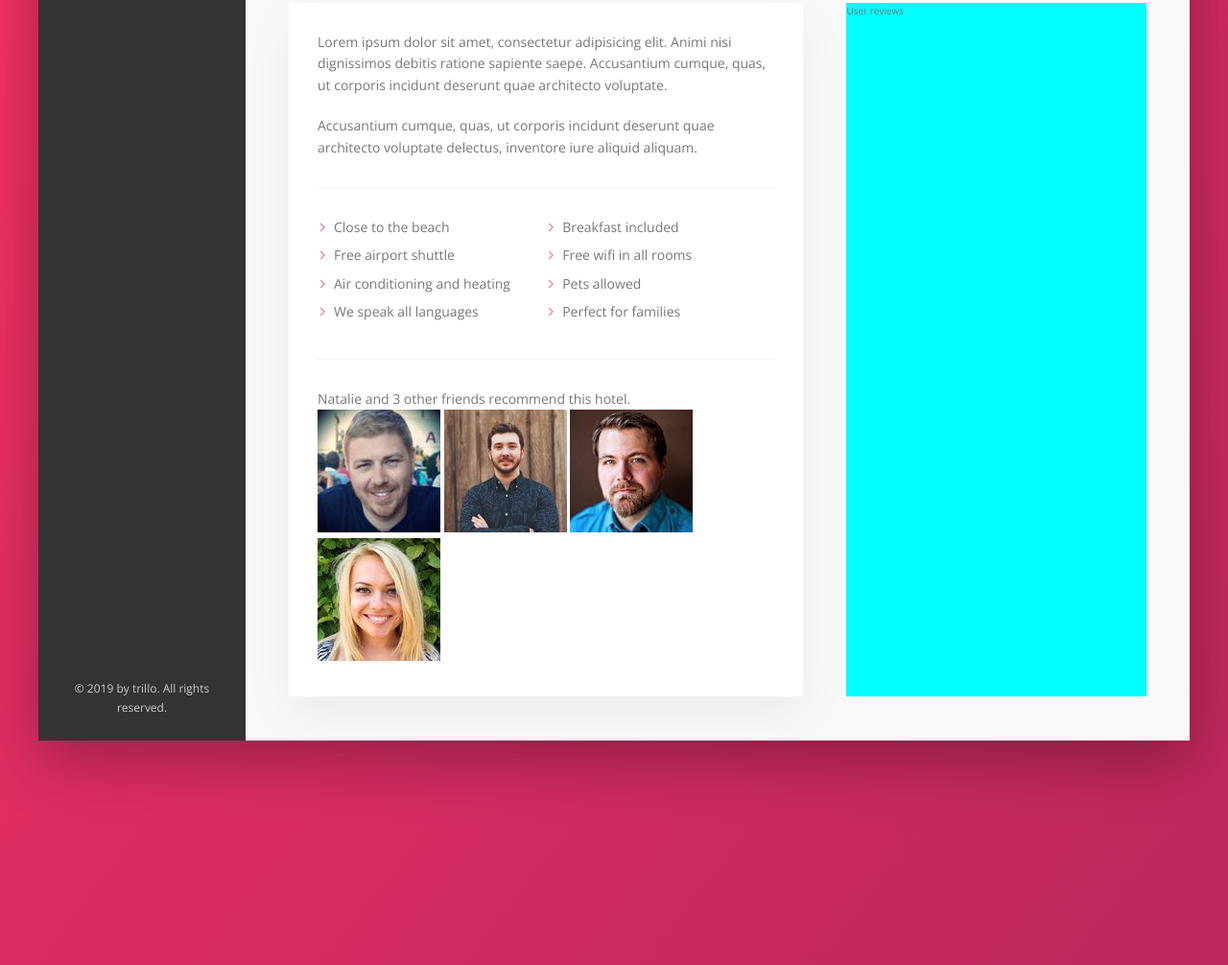
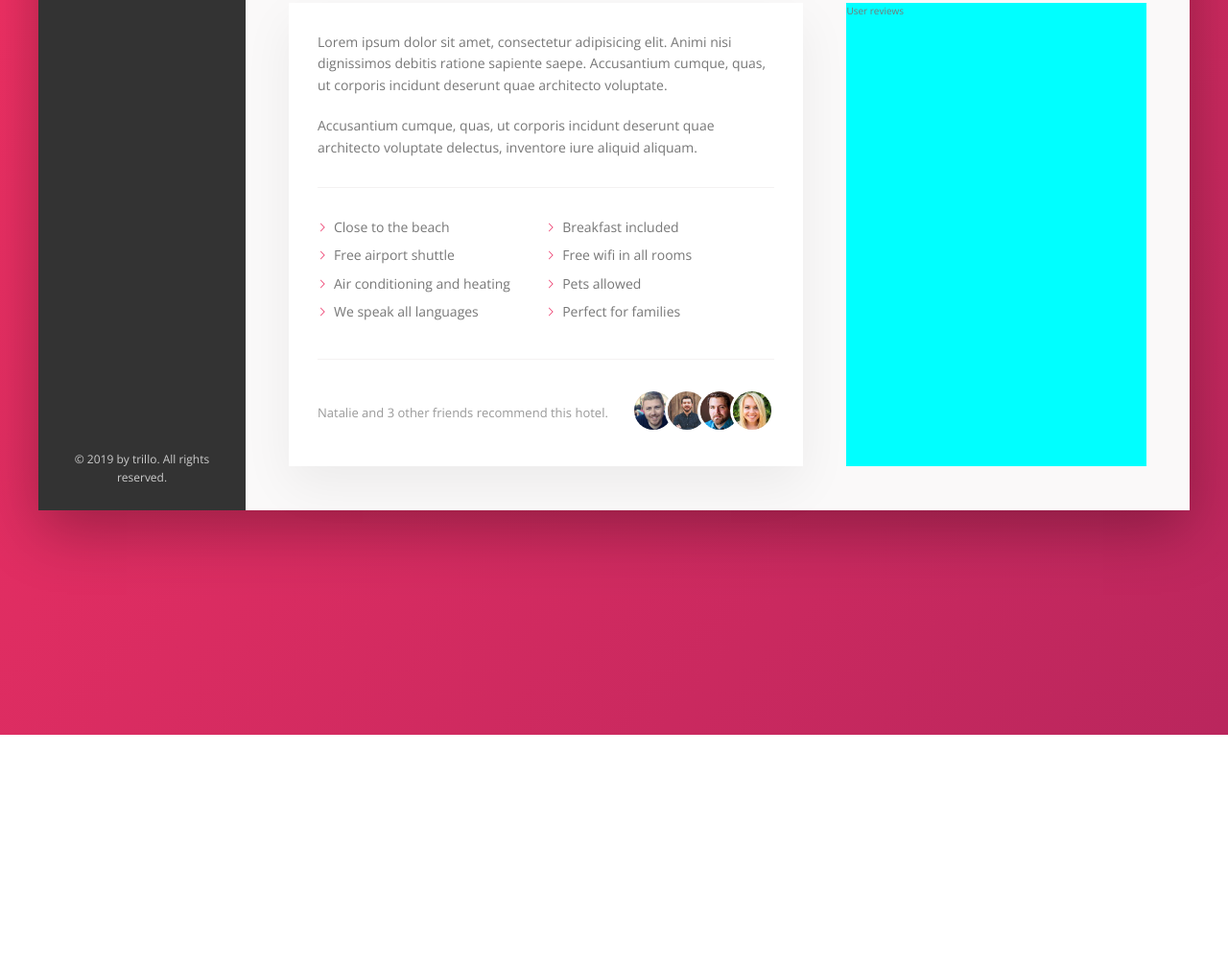
Before and after one commit to RatkoG/trillo, a website: page index.html in a window 1280 px wide. Shown: the part 644-1650 px from the top of the page at 96% size. After the commit the page ends 1410 px from the top, so only its background shows below. Drawn offline with nearby package versions, Linux system fonts and the light colour scheme.

Commit message:
description secton done

```diff
--- a/index.html
+++ b/index.html
@@ -154,10 +154,10 @@
                 Natalie and 3 other friends recommend this hotel.
               </p>
               <div class="recommend__friends">
-                <img src="img/user-3.jpg" alt="Friend 1" class="recommend_photos">
-                <img src="img/user-4.jpg" alt="Friend 2" class="recommend_photos">
-                <img src="img/user-5.jpg" alt="Friend 3" class="recommend_photos">
-                <img src="img/user-6.jpg" alt="Friend 4" class="recommend_photos">
+                <img src="img/user-3.jpg" alt="Friend 1" class="recommend__photos">
+                <img src="img/user-4.jpg" alt="Friend 2" class="recommend__photos">
+                <img src="img/user-5.jpg" alt="Friend 3" class="recommend__photos">
+                <img src="img/user-6.jpg" alt="Friend 4" class="recommend__photos">
               </div>
             </div>
 
--- a/sass/_components.scss
+++ b/sass/_components.scss
@@ -331,16 +331,36 @@
     background-color: var(--color-primary);
     -webkit-mask-image: url(../img/chevron-thin-right.svg);
     -webkit-mask-size: cover;
+    mask-image: url(../img/chevron-thin-right.svg);
+    mask-size: cover;
 
   }
 }
 
+// RECOMMEND
+.recommend {
+  font-size: 1.3rem;
+  color: var(--color-grey-dark-3);
+  display: flex;
+  align-items: center;
 
 
+  &__count {
+    margin-right: auto
+  }
+
+  &__friends {}
+
+  &__photos {
+    height: 4rem;
+    width: 4rem;
+    border-radius: 50%;
+    border: 3px solid #fff;
+    box-sizing: content-box;
 
 
-
-
-
-
-// RECOMMEND
+    &:not(:last-child) {
+      margin-right: -1.5rem;
+    }
+  }
+}
```
Also changed, not shown: css/style.css.
